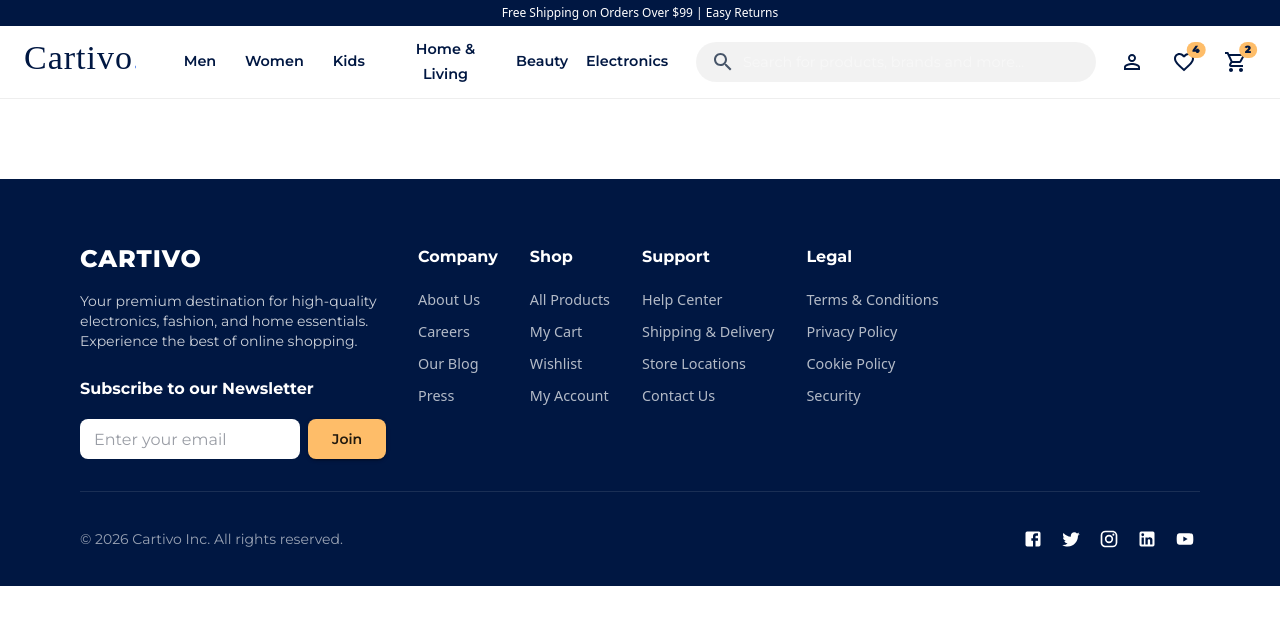
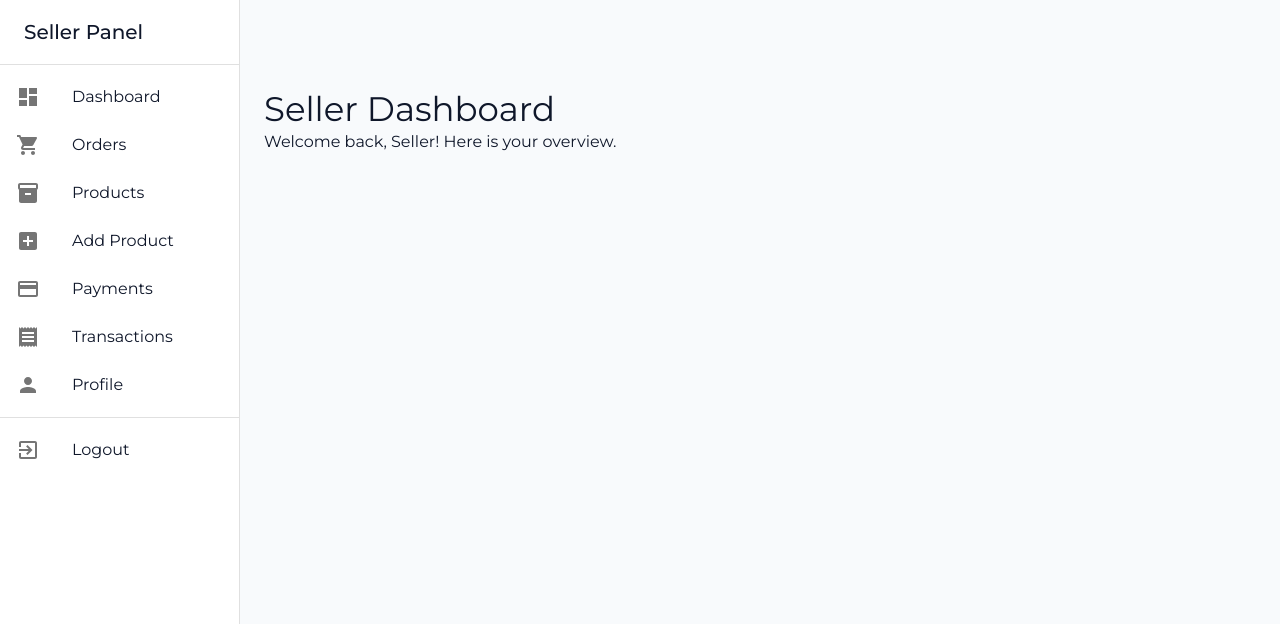
Before and after one commit to mhasnainiftikhar/Cartivo, a React (Vite) app in the folder frontend/: page /seller/dashboard in a window 1280 px wide. Shown: the top 624 px of the page. Built offline with nearby package versions, Linux system fonts and the light colour scheme; a web font is replaced by a local one.

Commit message:
Add seller functionality with dashboard, orders, products, and profile management; implement seller layout and sidebar navigation

```diff
--- a/frontend/src/App.jsx
+++ b/frontend/src/App.jsx
@@ -1,4 +1,4 @@
-import { Routes, Route, useLocation } from 'react-router-dom'
+import { Routes, Route, useLocation, Navigate } from 'react-router-dom'
 import { useEffect } from 'react'
 import { Button, ThemeProvider } from "@mui/material"
 import { CustomerTheme } from './theme/CustomerTheme'
@@ -24,11 +24,19 @@ import Blog from './customer/pages/Info/Blog'
 import StoreLocations from './customer/pages/Info/StoreLocations'
 import Security from './customer/pages/Info/Security'
 import CookiePolicy from './customer/pages/Info/CookiePolicy'
+import SellerLayout from './seller/SellerLayout'
+import SellerDashboardPage from './seller/pages/Dashboard/SellerDashboardPage'
+import SellerOrders from './seller/pages/Orders/SellerOrders'
+import SellerProducts from './seller/pages/Products/SellerProducts'
+import AddProduct from './seller/pages/AddProduct/AddProduct'
+import SellerPayments from './seller/pages/Payment/SellerPayments'
+import SellerTransactions from './seller/pages/Transactions/SellerTransactions'
+import SellerProfile from './seller/pages/Profile/SellerProfile'
 
 const App = () => {
   const location = useLocation();
-  const hideNavbar = location.pathname === '/login' || location.pathname === '/signup';
-  const hideFooter = location.pathname === '/login' || location.pathname === '/signup';
+  const hideNavbar = location.pathname === '/login' || location.pathname === '/signup' || location.pathname.startsWith('/seller');
+  const hideFooter = location.pathname === '/login' || location.pathname === '/signup' || location.pathname.startsWith('/seller');
 
   useEffect(() => {
     window.scrollTo(0, 0);
@@ -60,6 +68,18 @@ const App = () => {
         <Route path="/stores" element={<StoreLocations />} />
         <Route path="/security" element={<Security />} />
         <Route path="/cookie-policy" element={<CookiePolicy />} />
+
+        {/* Seller Routes */}
+        <Route path="/seller" element={<SellerLayout />}>
+          <Route index element={<Navigate to="dashboard" replace />} />
+          <Route path="dashboard" element={<SellerDashboardPage />} />
+          <Route path="orders" element={<SellerOrders />} />
+          <Route path="products" element={<SellerProducts />} />
+          <Route path="add-product" element={<AddProduct />} />
+          <Route path="payments" element={<SellerPayments />} />
+          <Route path="transactions" element={<SellerTransactions />} />
+          <Route path="profile" element={<SellerProfile />} />
+        </Route>
       </Routes>
       {!hideFooter && <Footer />}
     </ThemeProvider>
--- a/frontend/src/customer/components/Navbar/Navbar.jsx
+++ b/frontend/src/customer/components/Navbar/Navbar.jsx
@@ -83,7 +83,7 @@ const categoryData = {
     "Men": ["T-Shirts", "Jeans", "Shoes", "Watches", "Activewear"],
     "Women": ["Dresses", "Tops", "Skirts", "Bags", "Jewelry"],
     "Kids": ["Boys Clothing", "Girls Clothing", "Toys", "School Supplies"],
-    "Home & Living": ["Decor", "Bedding", "Kitchen", "Furniture"],
+    "Home": ["Decor", "Bedding", "Kitchen", "Furniture"],
     "Beauty": ["Makeup", "Skincare", "Fragrance", "Haircare"],
     "Electronics": ["Mobiles", "Laptops", "Headphones", "Cameras"]
 };
@@ -241,6 +241,25 @@ const Navbar = () => {
                             </Search>
                         )}
 
+                        {/* Seller Button */}
+                        {!isMobile && (
+                            <Button
+                                onClick={() => navigate('/seller')}
+                                sx={{
+                                    mr: 2,
+                                    color: '#001742',
+                                    fontWeight: 600,
+                                    textTransform: 'none',
+                                    '&:hover': {
+                                        backgroundColor: 'transparent',
+                                        color: theme.palette.primary.main,
+                                    }
+                                }}
+                            >
+                                Seller
+                            </Button>
+                        )}
+
                         {/* Action Icons */}
                         <Box sx={{ display: 'flex', alignItems: 'center', gap: { xs: 0.5, sm: 1.5 } }}>
                             {isMobile && (
--- /dev/null
+++ b/frontend/src/seller/SellerLayout.jsx
@@ -0,0 +1,21 @@
+import React from 'react';
+import { Box, CssBaseline, Toolbar } from '@mui/material';
+import { Outlet } from 'react-router-dom';
+import SellerSidebar from './components/Sidebar/SellerSidebar';
+
+const drawerWidth = 240;
+
+const SellerLayout = () => {
+    return (
+        <Box sx={{ display: 'flex' }}>
+            <CssBaseline />
+            <SellerSidebar />
+            <Box component="main" sx={{ flexGrow: 1, p: 3 }}>
+                <Toolbar /> {/* Spacer for top if we had an AppBar, otherwise just nice spacing */}
+                <Outlet />
+            </Box>
+        </Box>
+    );
+};
+
+export default SellerLayout;
--- /dev/null
+++ b/frontend/src/seller/components/Sidebar/SellerSidebar.jsx
@@ -0,0 +1,92 @@
+import React from 'react';
+import {
+    Drawer,
+    List,
+    ListItem,
+    ListItemIcon,
+    ListItemText,
+    Box,
+    Toolbar,
+    Divider,
+    Typography
+} from '@mui/material';
+import {
+    Dashboard as DashboardIcon,
+    ShoppingCart as OrdersIcon,
+    Inventory as ProductIcon,
+    AddBox as AddProductIcon,
+    Payment as PaymentIcon,
+    Receipt as TransactionsIcon,
+    Person as ProfileIcon,
+    ExitToApp as LogoutIcon
+} from '@mui/icons-material';
+import { useNavigate, useLocation } from 'react-router-dom';
+
+const drawerWidth = 240;
+
+const menuItems = [
+    { text: 'Dashboard', icon: <DashboardIcon />, path: '/seller/dashboard' },
+    { text: 'Orders', icon: <OrdersIcon />, path: '/seller/orders' },
+    { text: 'Products', icon: <ProductIcon />, path: '/seller/products' },
+    { text: 'Add Product', icon: <AddProductIcon />, path: '/seller/add-product' },
+    { text: 'Payments', icon: <PaymentIcon />, path: '/seller/payments' },
+    { text: 'Transactions', icon: <TransactionsIcon />, path: '/seller/transactions' },
+    { text: 'Profile', icon: <ProfileIcon />, path: '/seller/profile' },
+];
+
+const SellerSidebar = () => {
+    const navigate = useNavigate();
+    const location = useLocation();
+
+    const handleLogout = () => {
+        // Implement logout logic here
+        console.log('Logging out...');
+        navigate('/');
+    };
+
+    return (
+        <Drawer
+            variant="permanent"
+            sx={{
+                width: drawerWidth,
+                flexShrink: 0,
+                [`& .MuiDrawer-paper`]: { width: drawerWidth, boxSizing: 'border-box' },
+            }}
+        >
+            <Toolbar>
+                <Typography variant="h6" noWrap component="div">
+                    Seller Panel
+                </Typography>
+            </Toolbar>
+            <Divider />
+            <Box sx={{ overflow: 'auto' }}>
+                <List>
+                    {menuItems.map((item) => (
+                        <ListItem
+                            button
+                            key={item.text}
+                            onClick={() => navigate(item.path)}
+                            selected={location.pathname === item.path}
+                        >
+                            <ListItemIcon>
+                                {item.icon}
+                            </ListItemIcon>
+                            <ListItemText primary={item.text} />
+                        </ListItem>
+                    ))}
+                </List>
+                <Divider />
+                <List>
+                    <ListItem button onClick={handleLogout}>
+                        <ListItemIcon>
+                            <LogoutIcon />
+                        </ListItemIcon>
+                        <ListItemText primary="Logout" />
+                    </ListItem>
+                </List>
+            </Box>
+        </Drawer>
+    );
+};
+
+export default SellerSidebar;
--- /dev/null
+++ b/frontend/src/seller/pages/AddProduct/AddProduct.jsx
@@ -0,0 +1,15 @@
+import React from 'react';
+import { Box, Typography } from '@mui/material';
+
+const AddProduct = () => {
+    return (
+        <Box>
+            <Typography variant="h4">Add Product</Typography>
+            <Typography paragraph>
+                Add a new product here.
+            </Typography>
+        </Box>
+    );
+};
+
+export default AddProduct;
--- /dev/null
+++ b/frontend/src/seller/pages/Dashboard/SellerDashboardPage.jsx
@@ -0,0 +1,15 @@
+import React from 'react';
+import { Box, Typography } from '@mui/material';
+
+const SellerDashboardPage = () => {
+    return (
+        <Box>
+            <Typography variant="h4">Seller Dashboard</Typography>
+            <Typography paragraph>
+                Welcome back, Seller! Here is your overview.
+            </Typography>
+        </Box>
+    );
+};
+
+export default SellerDashboardPage;
--- /dev/null
+++ b/frontend/src/seller/pages/Orders/SellerOrders.jsx
@@ -0,0 +1,15 @@
+import React from 'react';
+import { Box, Typography } from '@mui/material';
+
+const SellerOrders = () => {
+    return (
+        <Box>
+            <Typography variant="h4">Orders</Typography>
+            <Typography paragraph>
+                Manage your orders here.
+            </Typography>
+        </Box>
+    );
+};
+
+export default SellerOrders;
--- /dev/null
+++ b/frontend/src/seller/pages/Payment/SellerPayments.jsx
@@ -0,0 +1,15 @@
+import React from 'react';
+import { Box, Typography } from '@mui/material';
+
+const SellerPayments = () => {
+    return (
+        <Box>
+            <Typography variant="h4">Payments</Typography>
+            <Typography paragraph>
+                View payment history and details.
+            </Typography>
+        </Box>
+    );
+};
+
+export default SellerPayments;
--- /dev/null
+++ b/frontend/src/seller/pages/Products/SellerProducts.jsx
@@ -0,0 +1,15 @@
+import React from 'react';
+import { Box, Typography } from '@mui/material';
+
+const SellerProducts = () => {
+    return (
+        <Box>
+            <Typography variant="h4">Products</Typography>
+            <Typography paragraph>
+                Manage your products here.
+            </Typography>
+        </Box>
+    );
+};
+
+export default SellerProducts;
--- /dev/null
+++ b/frontend/src/seller/pages/Profile/SellerProfile.jsx
@@ -0,0 +1,15 @@
+import React from 'react';
+import { Box, Typography } from '@mui/material';
+
+const SellerProfile = () => {
+    return (
+        <Box>
+            <Typography variant="h4">Seller Profile</Typography>
+            <Typography paragraph>
+                Manage your profile settings.
+            </Typography>
+        </Box>
+    );
+};
+
+export default SellerProfile;
--- /dev/null
+++ b/frontend/src/seller/pages/Transactions/SellerTransactions.jsx
@@ -0,0 +1,15 @@
+import React from 'react';
+import { Box, Typography } from '@mui/material';
+
+const SellerTransactions = () => {
+    return (
+        <Box>
+            <Typography variant="h4">Transactions</Typography>
+            <Typography paragraph>
+                View transaction history.
+            </Typography>
+        </Box>
+    );
+};
+
+export default SellerTransactions;
```
